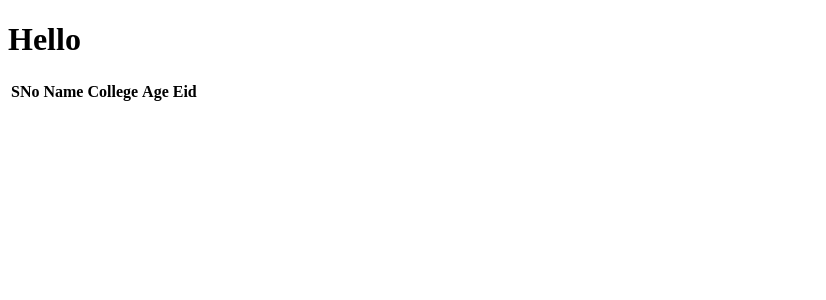
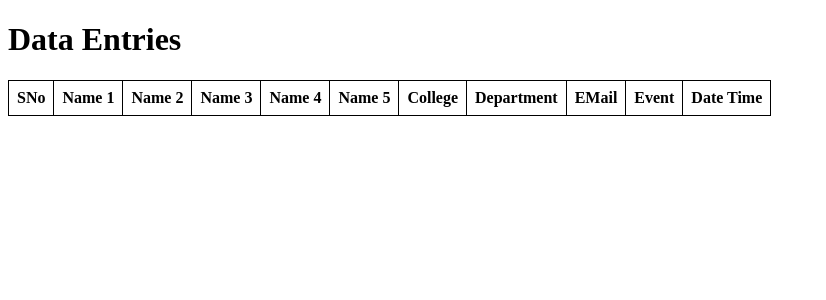
Before and after one commit to Rishabh-79/Techtonic-2025, a Flask app: page /admin/database in a window 1280 px wide. Shown: the top 300 px of the page, without its empty margins (0-826 px from the left). Run offline with Flask 3, Linux system fonts and the light colour scheme; lists and menus that the app fills with data are empty.

Commit message:
Updated the display table for better viewing experience. Updated excel file to make it ordered. Update styling for reg buttons

```diff
--- a/app.py
+++ b/app.py
@@ -17,8 +17,8 @@ app.config['MAIL_SERVER'] = 'smtp.gmail.com'
 app.config['MAIL_PORT'] = 587
 app.config['MAIL_USE_TLS'] = True
 app.config['MAIL_USE_SSL'] = False
-app.config['MAIL_USERNAME'] = '59rishabh@gmail.com'        # your email
-app.config['MAIL_PASSWORD'] = 'wrsd jnsk dfgl qmpd '         # your email password or app-specific password
+app.config['MAIL_USERNAME'] = '59rishabh@gmail.com'
+app.config['MAIL_PASSWORD'] = 'wrsd jnsk dfgl qmpd '
 app.config['MAIL_DEFAULT_SENDER'] = '59rishabh@gmail.com'
 
 mail=Mail(app)
@@ -65,14 +65,19 @@ def dba():
 
 @app.route('/download7798')
 def dwnld():
-    query=db.session.query(Todo).all()
+    query = db.session.query(Todo).all()
 
+    # Extract data
     data = [row.__dict__ for row in query]
     for row in data:
         row.pop('_sa_instance_state', None)  # Remove SQLAlchemy internal state
 
-    # Create DataFrame
-    df = pd.DataFrame(data)
+    # Define the column order as per model definition
+    columns_order = ['SNo', 'S1_name', 'S2_name', 'S3_name', 'S4_name', 'S5_name',
+                     'Mailid', 'Clg_name', 'Department', 'Event', 'CDate']
+
+    # Create DataFrame with specified column order
+    df = pd.DataFrame(data, columns=columns_order)
 
     # Create Excel file in memory
     output = io.BytesIO()
@@ -89,6 +94,7 @@ def dwnld():
         mimetype="application/vnd.openxmlformats-officedocument.spreadsheetml.sheet"
     )
 
+
 @app.route("/registerall",methods=['POST','GET'])
 def registerall():
     if request.method=="POST":
@@ -101,7 +107,8 @@ def registerall():
         College=request.form['Clg']
         Sdept=request.form['Dept']
         SEvent=request.form['Event']
-        Reg_new=Todo(S1_name=Sn1,S2_name=Sn2,S3_name=Sn3,S4_name=Sn4,S5_name=Sn5,Mailid=mailval,Department=Sdept,Clg_name=College,Event=SEvent)
+        tor=datetime.now(IST)
+        Reg_new=Todo(S1_name=Sn1,S2_name=Sn2,S3_name=Sn3,S4_name=Sn4,S5_name=Sn5,Mailid=mailval,Department=Sdept,Clg_name=College,Event=SEvent,CDate=tor)
         db.session.add(Reg_new)
         db.session.commit()
         msg= Message(subject="Registration for Techtonic 2025",
@@ -127,6 +134,10 @@ def registerazp():
         Reg_new=Todo(S1_name=Sn1,S2_name=Sn2,S3_name=Sn3,S4_name=Sn4,S5_name=Sn5,Mailid=mailval,Department=Sdept,Clg_name=College,Event=SEvent)
         db.session.add(Reg_new)
         db.session.commit()
+        msg= Message(subject="Registration for Techtonic 2025",
+        recipients=[mailval],  # list of recipient emails
+        body="You have been successfully registered for techtonic 2025")
+        mail.send(msg)
         return redirect('/registration')
     else:
         return render_template("RegformAzp.html")
--- a/templates/test.html
+++ b/templates/test.html
@@ -3,25 +3,42 @@
     <head>
         <meta charset="UTF-8">
         <title>Todo List</title>
+        <style>
+            table, th, td {
+                border: 1px solid black; /* Teal/cyan colored border */
+                border-collapse: collapse; /* Combine borders between cells */
+                padding: 8px; /* Space inside cells */
+            }
+
+        </style>
     </head>
     <body>
-        <h1>Hello {{value}}</h1>
+        <h1>Data Entries</h1>
         <table>
             <tr>
                 <th>SNo</th>
-                <th>Name</th>
+                <th>Name 1</th>
+                <th>Name 2</th>
+                <th>Name 3</th>
+                <th>Name 4</th>
+                <th>Name 5</th>
                 <th>College</th>
-                <th>Age</th>
-                <th>Eid</th>
+                <th>Department</th>
+                <th>EMail</th>
+                <th>Event</th>
+                <th>Date Time</th>
             </tr>
             {% for val in lists %}
             <tr>
                 <td>{{val.SNo}}</td>
                 <td>{{val.S1_name}}</td>
-                <td>{{val.Age1}}</td>
                 <td>{{val.S2_name}}</td>
-                <td>{{val.Age2}}</td>
+                <td>{{val.S3_name}}</td>
+                <td>{{val.S4_name}}</td>
+                <td>{{val.S5_name}}</td>
                 <td>{{val.Clg_name}}</td>
+                <td>{{val.Department}}</td>
+                <td>{{val.Mailid}}</td>
                 <td>{{val.Event}}</td>
                 <td>{{val.Cdate}}</td>
             </tr>
```
Also changed, not shown: static/mainstyle.css (+30 -0 lines), templates/index.html (+35 -4 lines), instance/test.db.
